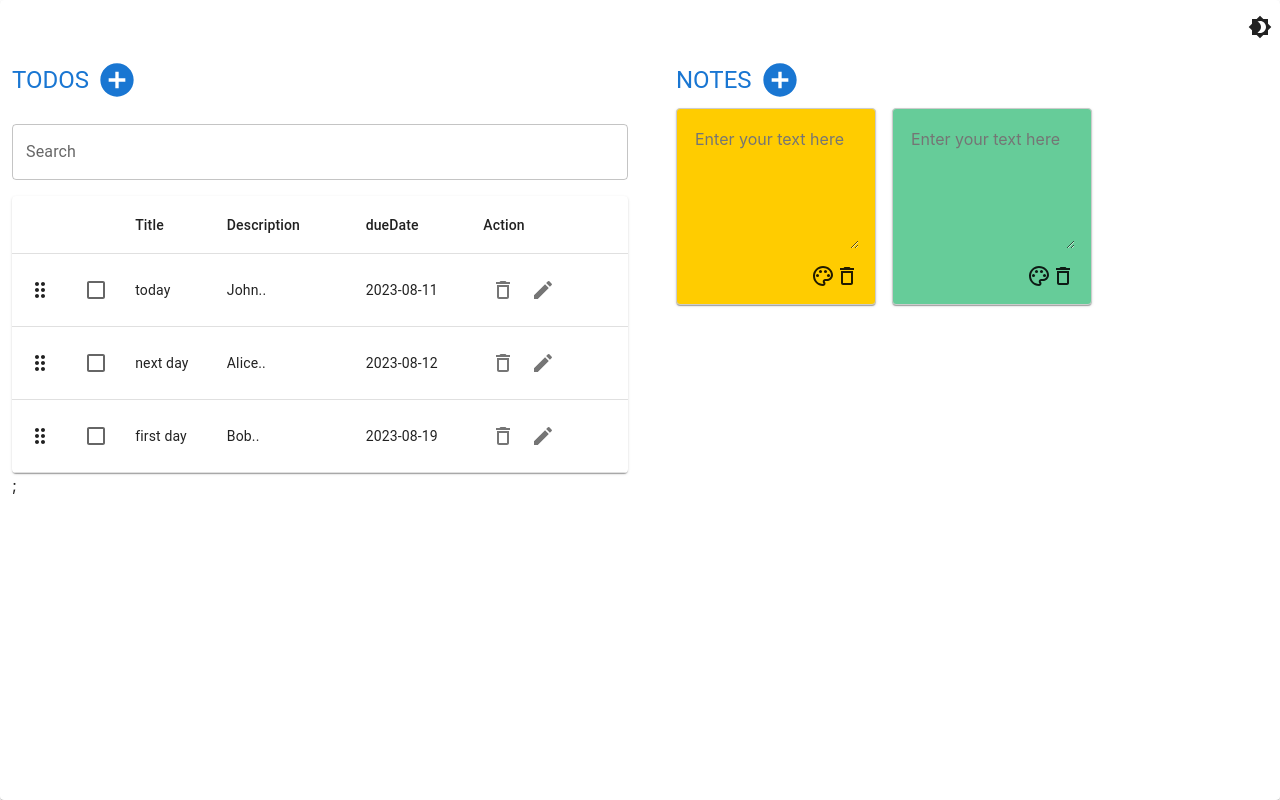
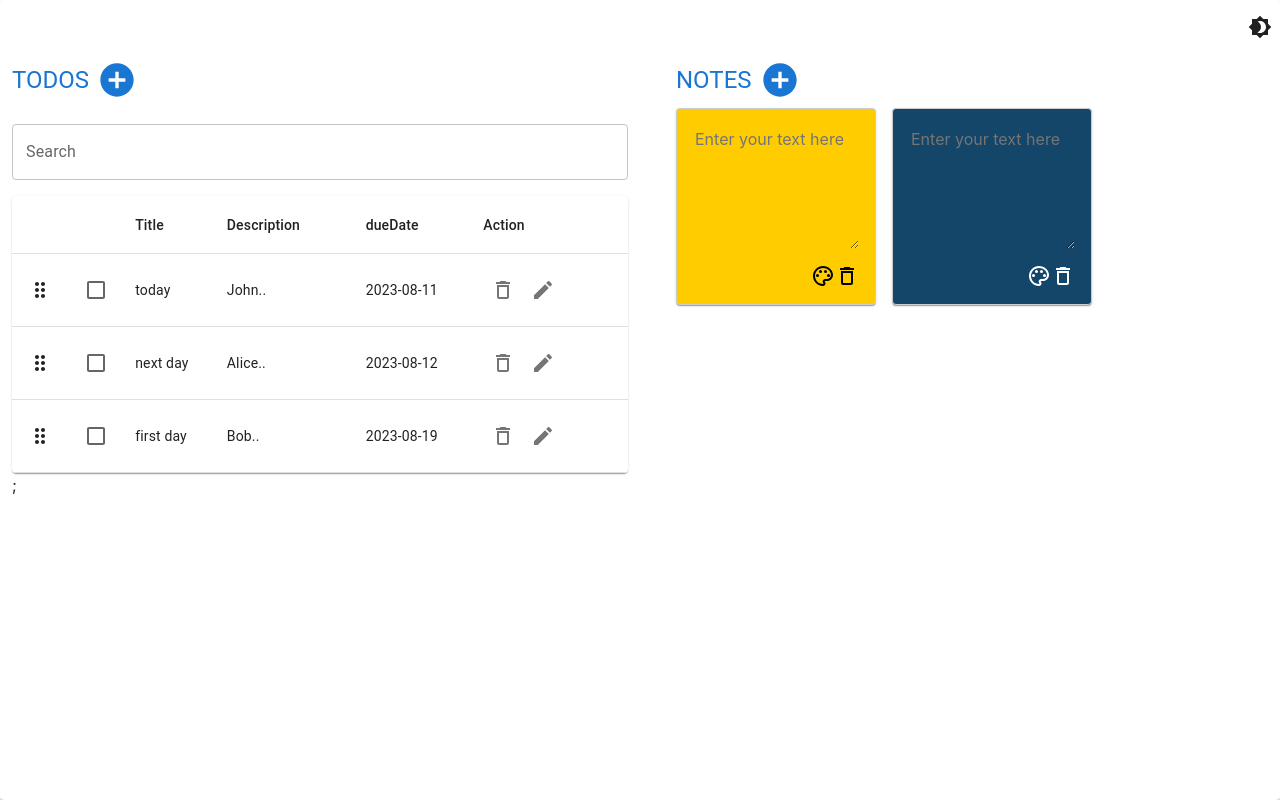
Before and after one commit to khyati197/mvp-product, a React (Create React App) app: page / in a window 1280 px wide. Built offline with nearby package versions, Linux system fonts and the light colour scheme.

Commit message:
Worked on icons color according to bg color

```diff
--- a/src/components/AddTodoBtn.js
+++ b/src/components/AddTodoBtn.js
@@ -1,5 +1,5 @@
 import React from "react";
-import { IconButton, Typography } from "@mui/material";
+import { IconButton, Typography, Tooltip } from "@mui/material";
 import AddCircleSharpIcon from "@mui/icons-material/AddCircleSharp";
 
 const AddTodoBtn = ({ open }) => {
@@ -9,9 +9,11 @@ const AddTodoBtn = ({ open }) => {
         <Typography variant="h5" component="h5" color="primary">
           TODOS
         </Typography>
-        <IconButton onClick={() => open(true)}>
-          <AddCircleSharpIcon sx={{ fontSize: "40px" }} color="primary" />
-        </IconButton>
+        <Tooltip title="Add Todo">
+          <IconButton onClick={() => open(true)}>
+            <AddCircleSharpIcon sx={{ fontSize: "40px" }} color="primary" />
+          </IconButton>
+        </Tooltip>
       </div>
     </>
   );
--- a/src/components/NotesData.js
+++ b/src/components/NotesData.js
@@ -1,6 +1,6 @@
 import React, { useState } from "react";
 import StickyNote from "./StickyNote";
-import { Container, Typography, IconButton } from "@mui/material";
+import { Container, Typography, IconButton, Tooltip } from "@mui/material";
 import AddCircleSharpIcon from "@mui/icons-material/AddCircleSharp";
 import { notesDefData } from "./NotesMockData";
 const NotesData = () => {
@@ -29,9 +29,11 @@ const NotesData = () => {
         <Typography variant="h5" component="h5" color="primary">
           NOTES
         </Typography>
-        <IconButton onClick={addNote}>
-          <AddCircleSharpIcon sx={{ fontSize: "40px" }} color="primary" />
-        </IconButton>
+        <Tooltip title="Add Notes">
+          <IconButton onClick={addNote}>
+            <AddCircleSharpIcon sx={{ fontSize: "40px" }} color="primary" />
+          </IconButton>
+        </Tooltip>
       </div>
       <div className="d-flex flex-wrap">
         {notes.map((note) => (
--- a/src/components/NotesMockData.js
+++ b/src/components/NotesMockData.js
@@ -1,6 +1,6 @@
 const notesDefData = [
   { id: 1, color: "#ffcc00", content: "Hello, sticky note 1!" },
-  { id: 2, color: "#66cc99", content: "Welcome to sticky notes!" },
+  { id: 2, color: "#134669", content: "Welcome to sticky notes!" },
 ];
 
 export { notesDefData };
--- a/src/components/StickyNote.js
+++ b/src/components/StickyNote.js
@@ -1,7 +1,8 @@
 import React, { useState } from "react";
-import { Card, TextareaAutosize } from "@mui/material";
+import { Card, TextareaAutosize, Tooltip } from "@mui/material";
 import ColorLensOutlinedIcon from "@mui/icons-material/ColorLensOutlined";
 import DeleteOutlineIcon from "@mui/icons-material/DeleteOutline";
+
 const StickyNote = ({ note, onDelete }) => {
   const [text, setText] = useState(note.text);
   const [color, setColor] = useState(note.color);
@@ -35,6 +36,17 @@ const StickyNote = ({ note, onDelete }) => {
     updateLocalStorageText(newText);
   };
 
+  // Calculate the luminance of the background color
+  const getColor = (hexColor) => {
+    const rgb = parseInt(hexColor.slice(1), 16);
+    const r = (rgb >> 16) & 0xff;
+    const g = (rgb >> 8) & 0xff;
+    const b = (rgb >> 0) & 0xff;
+    return (0.299 * r + 0.587 * g + 0.114 * b) / 255;
+  };
+
+  const isDarkColor = getColor(color) < 0.5;
+
   return (
     <Card
       className="sticky-note p-3 mb-3 me-3 border-1 d-inline-blobk position-relative h-100"
@@ -47,6 +59,7 @@ const StickyNote = ({ note, onDelete }) => {
         onChange={(e) => handleTextChange(e.target.value)}
         autoFocus
         className="notestextarea w-100 border-0 bg-transparent"
+        style={{ color: isDarkColor ? "white" : "black" }}
       />
 
       <div className="text-end">
@@ -58,9 +71,18 @@ const StickyNote = ({ note, onDelete }) => {
             onChange={(e) => handleColorChange(e.target.value)}
             className="custom-color-input"
           />
-          <ColorLensOutlinedIcon />
+          <Tooltip title="Color">
+            <ColorLensOutlinedIcon
+              style={{ color: isDarkColor ? "white" : "black" }}
+            />
+          </Tooltip>
         </label>
-        <DeleteOutlineIcon onClick={handleDelete} />
+        <Tooltip title="Delete">
+          <DeleteOutlineIcon
+            onClick={handleDelete}
+            style={{ color: isDarkColor ? "white" : "black" }}
+          />
+        </Tooltip>
       </div>
     </Card>
   );
--- a/src/components/TodoData.js
+++ b/src/components/TodoData.js
@@ -21,7 +21,6 @@ const TodoData = () => {
     setSelectedTodo(rowData);
     setIsEditing(true);
   };
-console.log(rowData , 'rowData')
   return (
     <>
       {/* TODO add button  */}
--- a/src/components/TodoList.js
+++ b/src/components/TodoList.js
@@ -11,6 +11,7 @@ import {
   TableSortLabel,
   Checkbox,
   TextField,
+  Tooltip
 } from "@mui/material";
 import DeleteOutlineIcon from "@mui/icons-material/DeleteOutline";
 import EditIcon from "@mui/icons-material/Edit";
@@ -150,11 +151,9 @@ const TodoList = ({ rowData, columns, handelEdit }) => {
                     onDragOver={handleDragOver}
                     onDrop={(e) => handleDrop(e, row.id)}
                   >
-                    <DragIndicatorIcon
-                      data-toggle="tooltip"
-                      data-placement="bottom"
-                      title="Tooltip on bottom"
-                    />
+                    <Tooltip title="Drag me">
+                      <DragIndicatorIcon />
+                    </Tooltip>
                   </TableCell>
                   <TableCell padding="checkbox">
                     <Checkbox
@@ -168,12 +167,16 @@ const TodoList = ({ rowData, columns, handelEdit }) => {
                   <TableCell>{row.dueDate}</TableCell>
                   <TableCell>
                     <div className="d-flex">
+                      <Tooltip title="Delete">
                         <IconButton onClick={() => handleDelete(row.id)}>
                           <DeleteOutlineIcon />
                         </IconButton>
+                      </Tooltip>
+                      <Tooltip title="Edit">
                         <IconButton onClick={() => handelEdit(row.id)}>
                           <EditIcon />
                         </IconButton>
+                      </Tooltip>
                       {selectedRows.includes(row.id) ? (
                         <IconButton>
                           <CheckCircleIcon className="text-success" />
```
Lines whose indentation alone changed are shown as unchanged.
